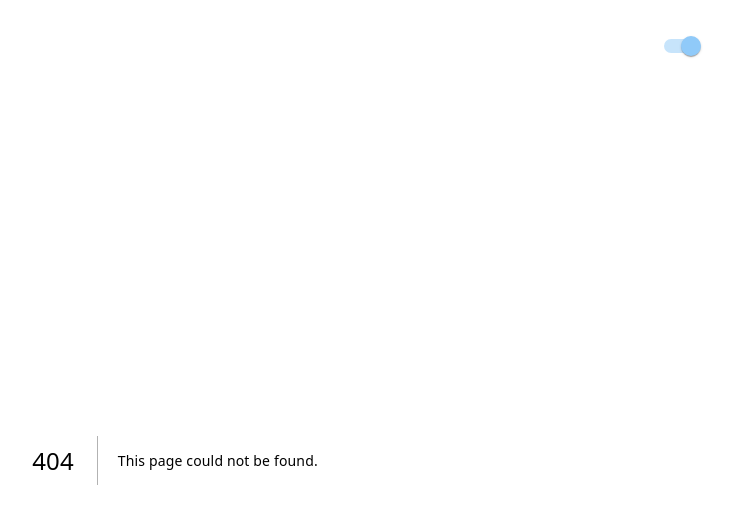
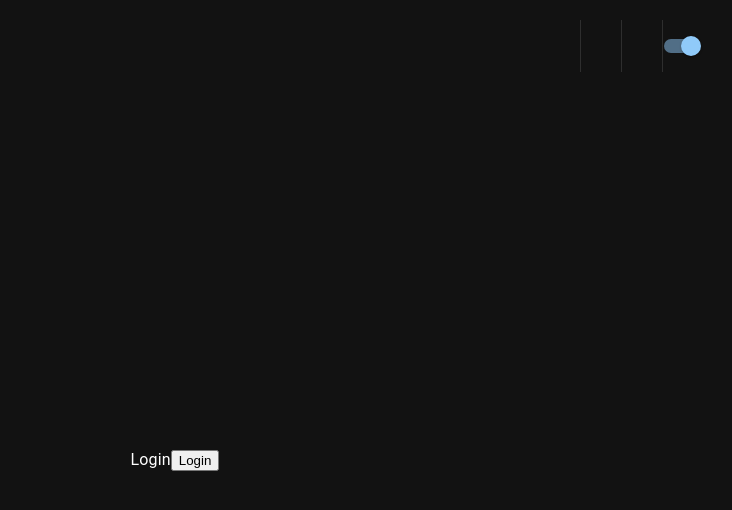
Before and after one commit to koyeary/castlingforrookies, a Next.js app in the folder gambit/: page /auth in a window 1280 px wide. Before the commit this address had no page. Shown: the top 510 px of the page, without its empty margins (465-1197 px from the left). Built offline with nearby package versions, Linux system fonts and the light colour scheme; some icons are missing.

Commit message:
first commit - create Auth route and component

```diff
--- /dev/null
+++ b/gambit/app/auth/page.tsx
@@ -0,0 +1,23 @@
+"use client";
+import { FormEvent } from "react";
+import { useRouter } from "next/navigation";
+
+const Auth: React.FC = () => {
+  const router = useRouter();
+
+  async function handleLogin(event: FormEvent<HTMLFormElement>) {
+    event.preventDefault();
+    // Here you would typically handle the login logic, e.g., API call
+    // For now, we'll just redirect to the dashboard
+    router.push("/dashboard");
+  }
+
+  return (
+    <form onSubmit={handleLogin}>
+      Login
+      <button type="submit">Login</button>
+    </form>
+  );
+};
+
+export default Auth;
```
Also changed, not shown: gambit/app/auth/styles.css (added).
